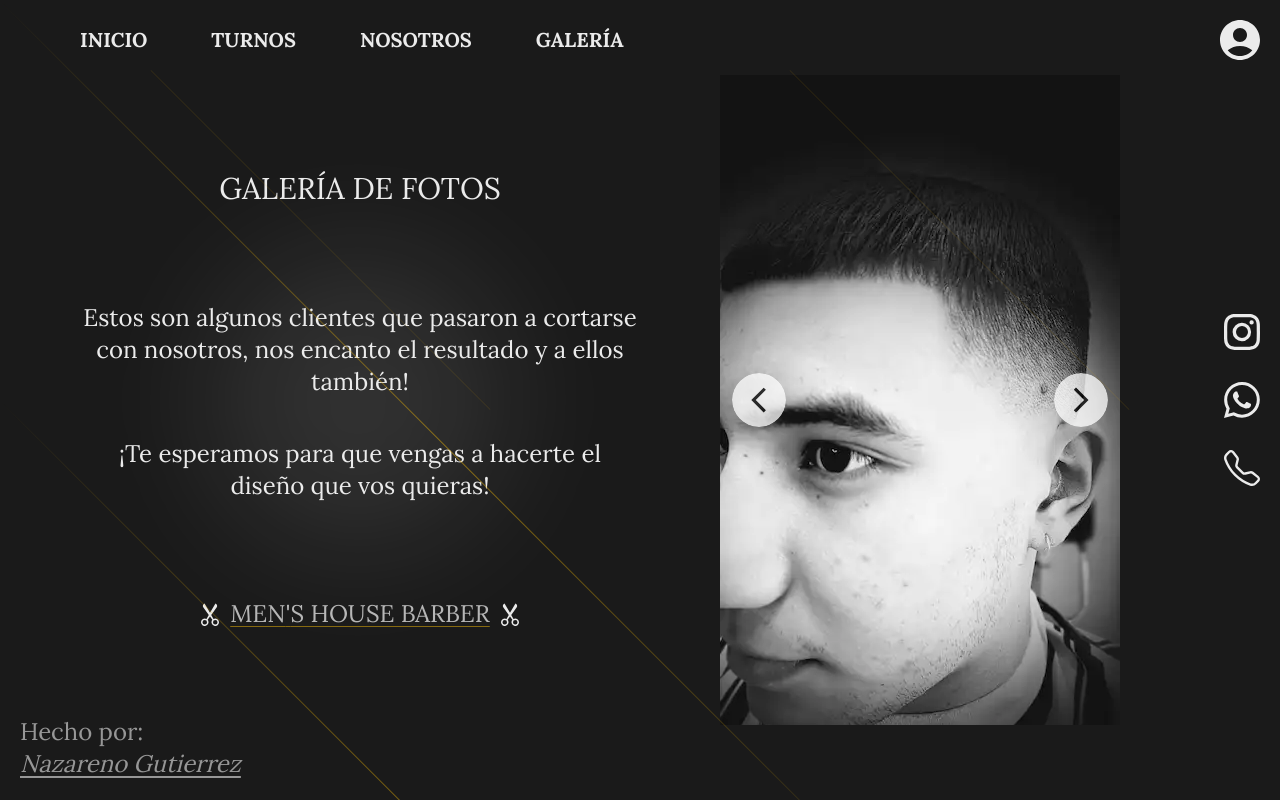
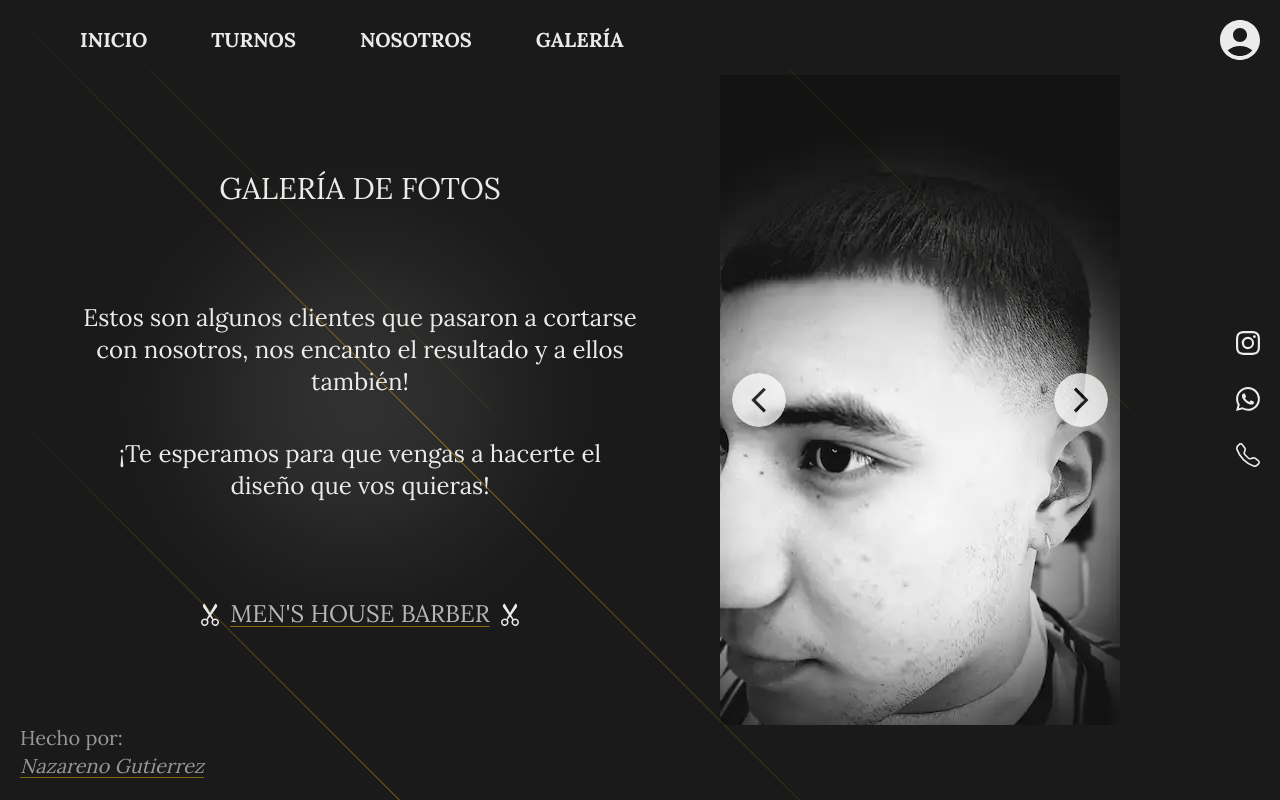
Before and after one commit to nazagutierrez/mens-house-barber, a Next.js app: page /galeria in a window 1280 px wide. Built offline with nearby package versions, Linux system fonts and the light colour scheme; no server answers; the database is empty.

Commit message:
Changed buttons and social

```diff
--- a/app/turnos/FinalStep.jsx
+++ b/app/turnos/FinalStep.jsx
@@ -34,14 +34,14 @@ function FinalStep() {
       <h2>Para cancelar el turno comunicate con el peluquero.</h2>
       <div className="mt-5 flex items-center gap-2 text-effect">
         <i> <BsScissors /> </i>
-        <h3 className="underline underline-offset-4">
+        <h3 className="underline underline-offset-4 decoration-1 decoration-yellow-500/70">
             MEN{"'"}S HOUSE BARBER
         </h3>
         <i> <BsScissors /> </i>
       </div>
-      <div className="flex-container gap-5">
-        <Link className="border border-gray-400 bg-grayCustom font-bold text-black text-hover-effect ronded-sm py-1 px-5 mt-4" href="/">INICIO</Link>
-        <Link className="border border-gray-400 bg-grayCustom font-bold text-black text-hover-effect ronded-sm py-1 px-5 mt-4" href="/nosotros">NOSOTROS</Link>
+      <div className="flex-container gap-5 text-black font-bold">
+        <Link className="border hover:bg-transparent hover:text-yellow-200/70 transition-all border-yellow-400/60 bg-yellow-400/60 text-hover-effect ronded-sm py-1 px-5 mt-4" href="/">INICIO</Link>
+        <Link className="border hover:bg-transparent hover:text-yellow-200/70 transition-all border-yellow-400/60 bg-yellow-400/60 text-hover-effect ronded-sm py-1 px-5 mt-4" href="/nosotros">NOSOTROS</Link>
       </div>
     </div>
   );
--- a/components/Header/Header.jsx
+++ b/components/Header/Header.jsx
@@ -32,7 +32,7 @@ export default function Header() {
           </div>
           <div className="w-fit md:pr-4 self-center flex-container gap-5">
             <li className="md:flex hidden">
-              <div className="fancytexthover text-5xl">
+              <div className="hover:opacity-70 transition-all text-5xl">
                 <CloseSessionButton />
               </div>
             </li>
--- a/components/common/FixedSocial.jsx
+++ b/components/common/FixedSocial.jsx
@@ -5,14 +5,14 @@ import { BsWhatsapp, BsInstagram, BsTelephone } from "react-icons/bs";
 export default function FixedSocial() {
   return (
     <>
-    <div className="fixed hidden md:flex h-[172px] mt-[-86px] flex-col gap-8 px-5 text-darkerWhite text-4xl right-0 top-1/2 z-10">
-      <Link href="https://www.instagram.com/menshousebarber/" target="_blank" className="text-hover-effect"><BsInstagram/></Link>
-      <Link href="https://wa.me/2364300357/" target="_blank" className="text-hover-effect"><BsWhatsapp /></Link>
-      <Link href="tel:+54 2364300357" className="text-hover-effect"><BsTelephone/></Link>
+    <div className="fixed hidden md:flex h-[138px] mt-[-69px] flex-col gap-8 px-5 text-darkerWhite text-2xl right-0 top-1/2 z-10">
+      <Link href="https://www.instagram.com/menshousebarber/" target="_blank" className="text-hover-effect transition-all"><BsInstagram/></Link>
+      <Link href="https://wa.me/2364300357/" target="_blank" className="text-hover-effect transition-all"><BsWhatsapp /></Link>
+      <Link href="tel:+54 2364300357" className="text-hover-effect transition-all"><BsTelephone/></Link>
     </div>
-    <div className="fixed flex flex-col text-darkerWhite/60 sm:text-2xl left-0 bottom-0 z-10 p-5">
+    <div className="fixed flex flex-col text-darkerWhite/60 sm:text-xl left-0 bottom-0 z-10 p-5">
       <p>Hecho por:</p>
-      <a href="https://wa.me/2364329720/" target="_blank" className="italic underline underline-offset-4">Nazareno Gutierrez</a>
+      <a href="https://www.linkedin.com/in/nazarenogutierrez1/" target="_blank" className="italic underline decoration-1 decoration-yellow-500/50 underline-offset-4">Nazareno Gutierrez</a>
     </div>
     </>
   );
```
